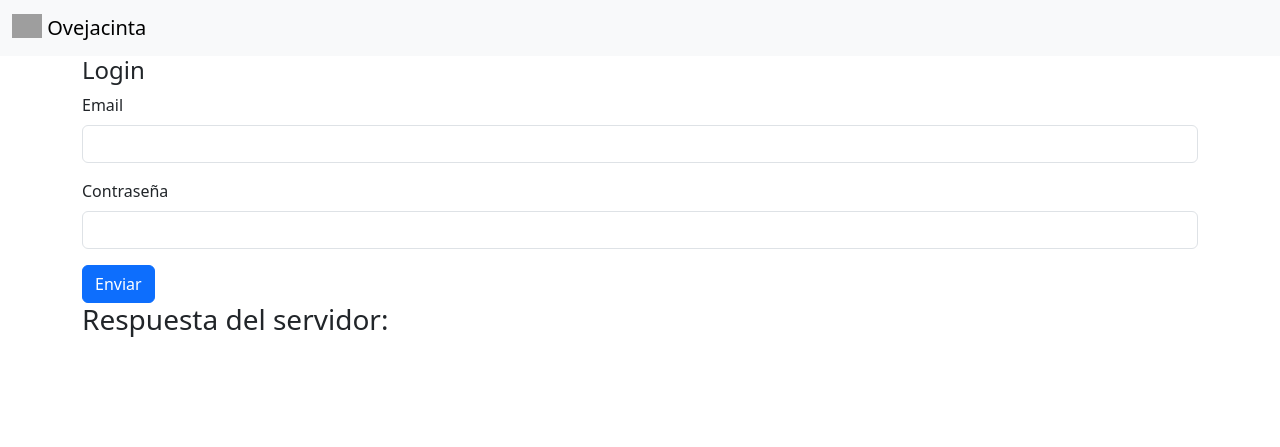
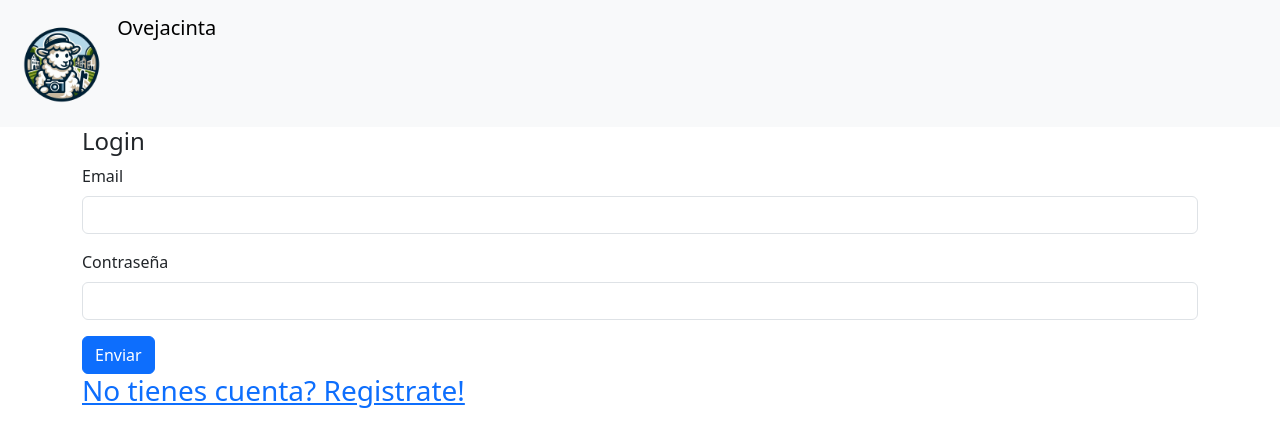
Before and after one commit to n0ct4/front-end-Ovejacinta, a Flask app: page / in a window 1280 px wide. Shown: the top 447 px of the page. Run offline with Flask 3, Linux system fonts and the light colour scheme; grey boxes are pictures that could not be loaded.

Commit message:
redirect a registro

```diff
--- a/templates/login.html
+++ b/templates/login.html
@@ -16,7 +16,7 @@
   <nav class="navbar bg-body-tertiary">
     <div class="container-fluid">
       <a class="navbar-brand" href="#">
-        <img src="/docs/5.3/assets/brand/bootstrap-logo.svg" alt="Logo" width="30" height="24" class="d-inline-block align-text-top">
+        <img src="../static/img/Oveja_Guia_turistico_3.png" alt="Logo" width="100" height="100" class="d-inline-block align-text-top">
         Ovejacinta
       </a>
     </div>
@@ -36,9 +36,8 @@
             <button type="submit" class="btn btn-primary">Enviar</button>
           </form>
 
-        <div id="responseContainer" class="response">
-            <h3>Respuesta del servidor:</h3>
-            <p id="serverResponse"></p>
+        <div class="redirect">
+            <a href="/registroUsuario"><h3>No tienes cuenta? Registrate!</h3></a>
         </div>
 
         <div id="errorMessage" class="error"></div>
```
